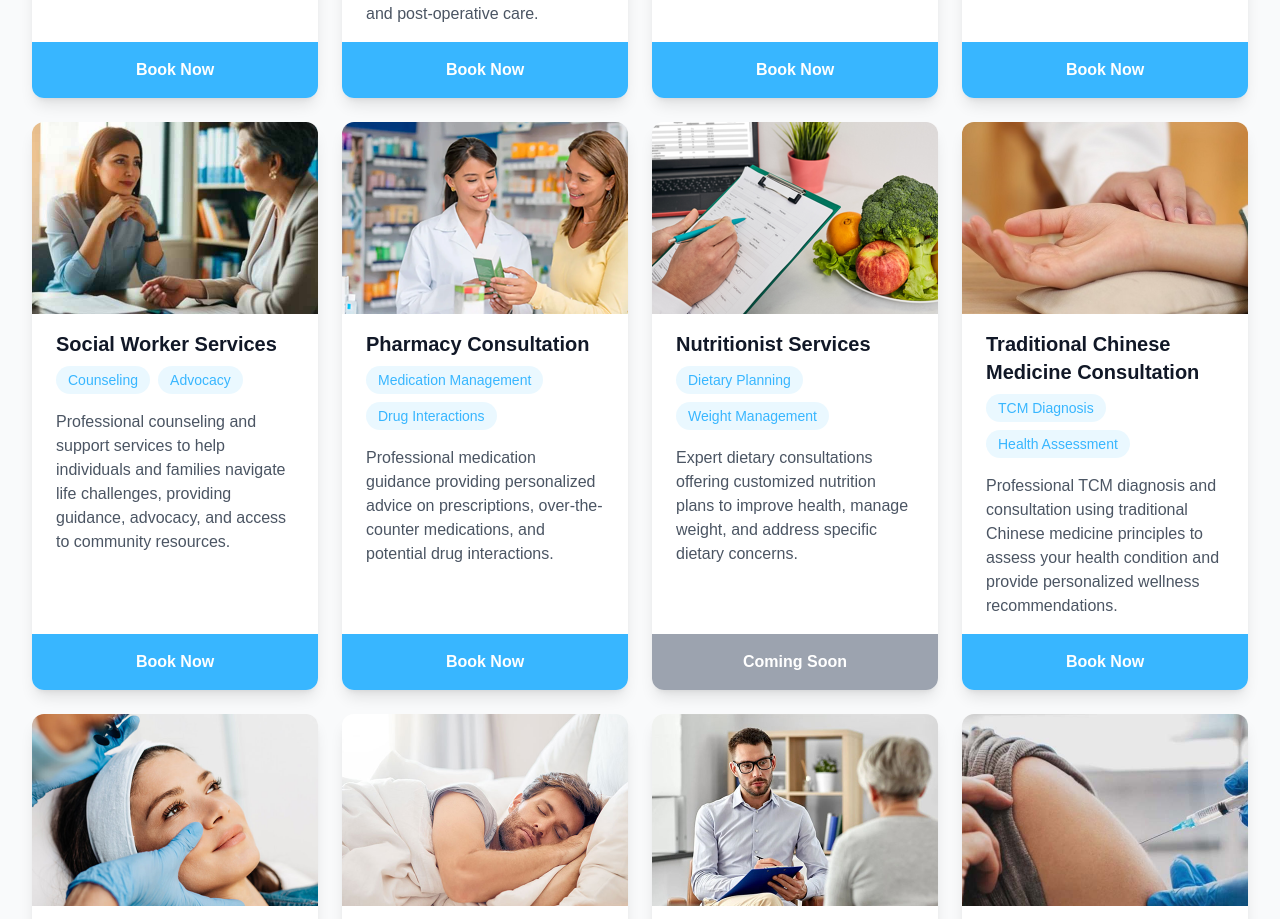
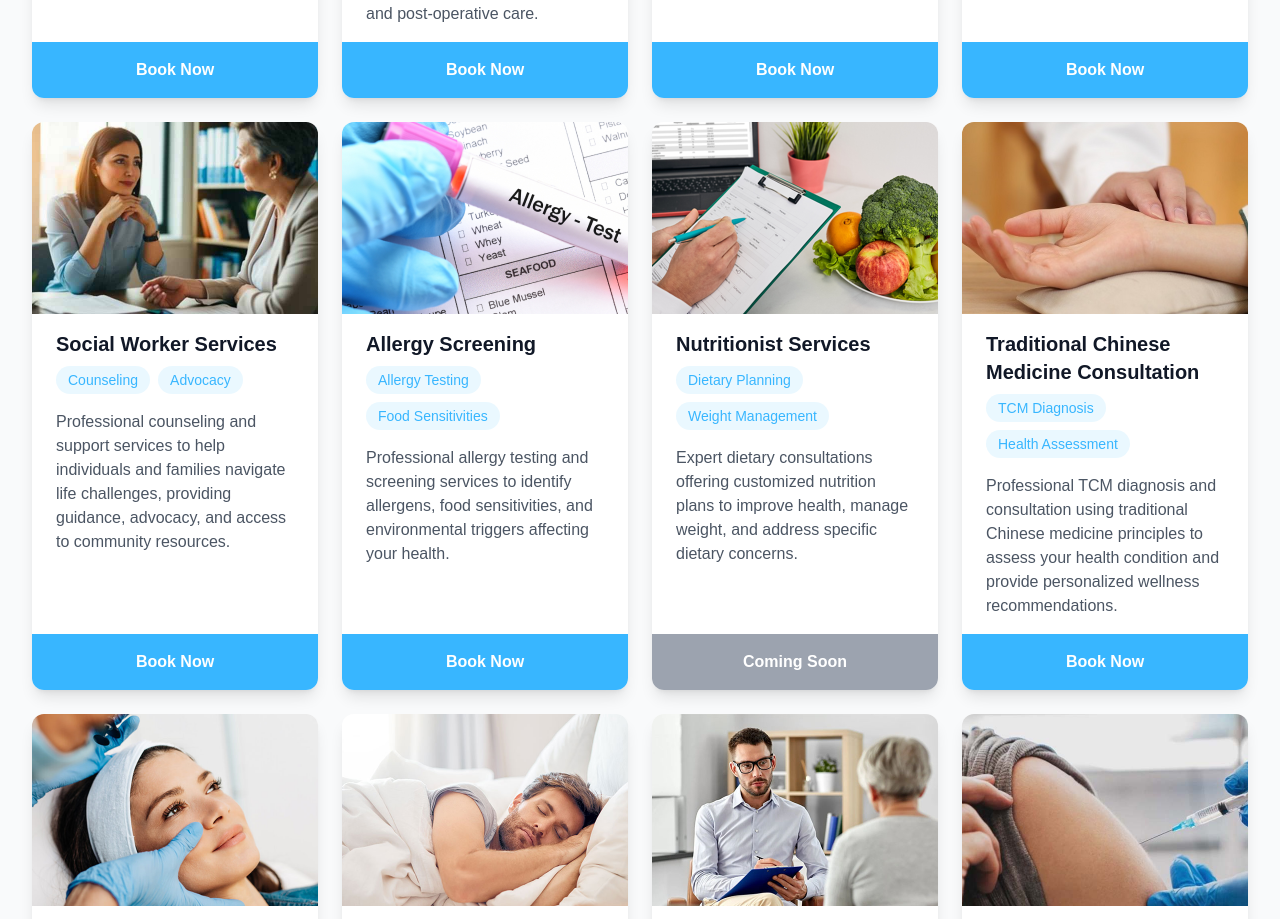
Before and after one commit to nadbm/starpluswebsite, a Next.js app: page /en in a window 1280 px wide. Shown: the part 2602-3521 px from the top of the page. Built offline with nearby package versions, Linux system fonts and the light colour scheme; no server answers.

Commit message:
Add Allergy Screening service and translations
Introduced 'Allergy Screening' as a new service in BookingFlow and Services2 components. Added corresponding translations in English, French, and Chinese message files. Included new image for the service at public/home/h18.jpg.

```diff
--- a/components/BookingFlow.tsx
+++ b/components/BookingFlow.tsx
@@ -154,6 +154,7 @@ export default function BookingFlow() {
         'Blood Draw': 'blood',
         'Social Worker': 'social',
         'Pharmacy Consultation': 'pharmacy',
+        'Allergy Screening': 'allergy',
         'Nutritionist Services': 'nutritionist',
         'Traditional Chinese Medicine Consultation': 'tcm',
         'Traditional  Chinese Medicine Consultation': 'tcm',
--- a/components/Services2.tsx
+++ b/components/Services2.tsx
@@ -88,10 +88,10 @@ export default function Services2() {
             href: `/${locale}/booking`
         },
         {
-            title: t('pharmacy.title'),
-            description: t('pharmacy.description'),
-            image: "/home/h9.png",
-            tags: [t('pharmacy.tag1'), t('pharmacy.tag2')],
+            title: t('allergy.title'),
+            description: t('allergy.description'),
+            image: "/home/h18.jpg",
+            tags: [t('allergy.tag1'), t('allergy.tag2')],
             status: t('available'),
             href: `/${locale}/booking`
         },
--- a/messages/en.json
+++ b/messages/en.json
@@ -161,6 +161,13 @@
       "tag1": "Medication Management",
       "tag2": "Drug Interactions",
       "tag3": "Health Advice"
+    },
+    "allergy": {
+      "title": "Allergy Screening",
+      "description": "Professional allergy testing and screening services to identify allergens, food sensitivities, and environmental triggers affecting your health.",
+      "tag1": "Allergy Testing",
+      "tag2": "Food Sensitivities",
+      "tag3": "Health Screening"
     },
     "nutritionist": {
       "title": "Nutritionist Services",
--- a/messages/fr.json
+++ b/messages/fr.json
@@ -161,6 +161,13 @@
       "tag1": "Gestion Médicamenteuse",
       "tag2": "Interactions Médicamenteuses",
       "tag3": "Conseils Santé"
+    },
+    "allergy": {
+      "title": "Dépistage d'Allergies",
+      "description": "Services professionnels de dépistage et de test d'allergies pour identifier les allergènes, sensibilités alimentaires et déclencheurs environnementaux affectant votre santé.",
+      "tag1": "Test d'Allergies",
+      "tag2": "Sensibilités Alimentaires",
+      "tag3": "Dépistage de Santé"
     },
     "nutritionist": {
       "title": "Services de Nutrition",
--- a/messages/zh.json
+++ b/messages/zh.json
@@ -162,6 +162,13 @@
       "tag1": "药物管理",
       "tag2": "药物相互作用",
       "tag3": "健康咨询"
+    },
+    "allergy": {
+      "title": "过敏筛查",
+      "description": "专业过敏检测和筛查服务，识别过敏原、食物敏感性和影响您健康的环境触发因素。",
+      "tag1": "过敏检测",
+      "tag2": "食物敏感性",
+      "tag3": "健康筛查"
     },
     "nutritionist": {
       "title": "营养师服务",
```
Also changed, not shown: public/home/h18.jpg (added).
